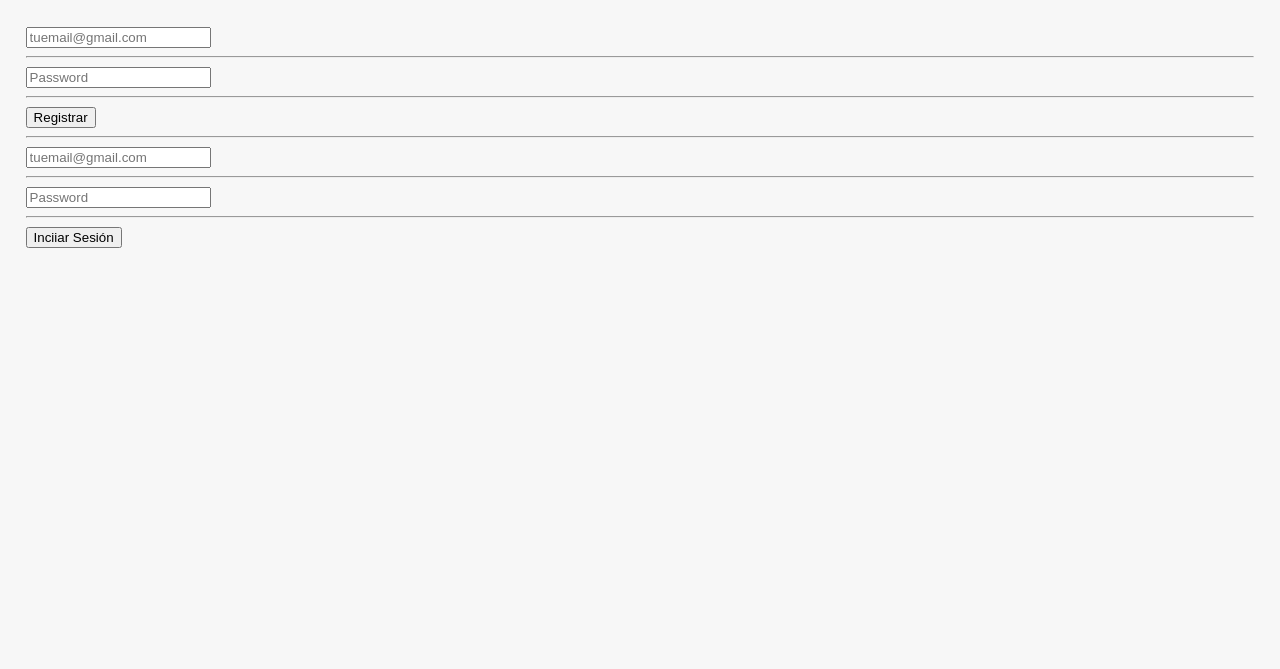
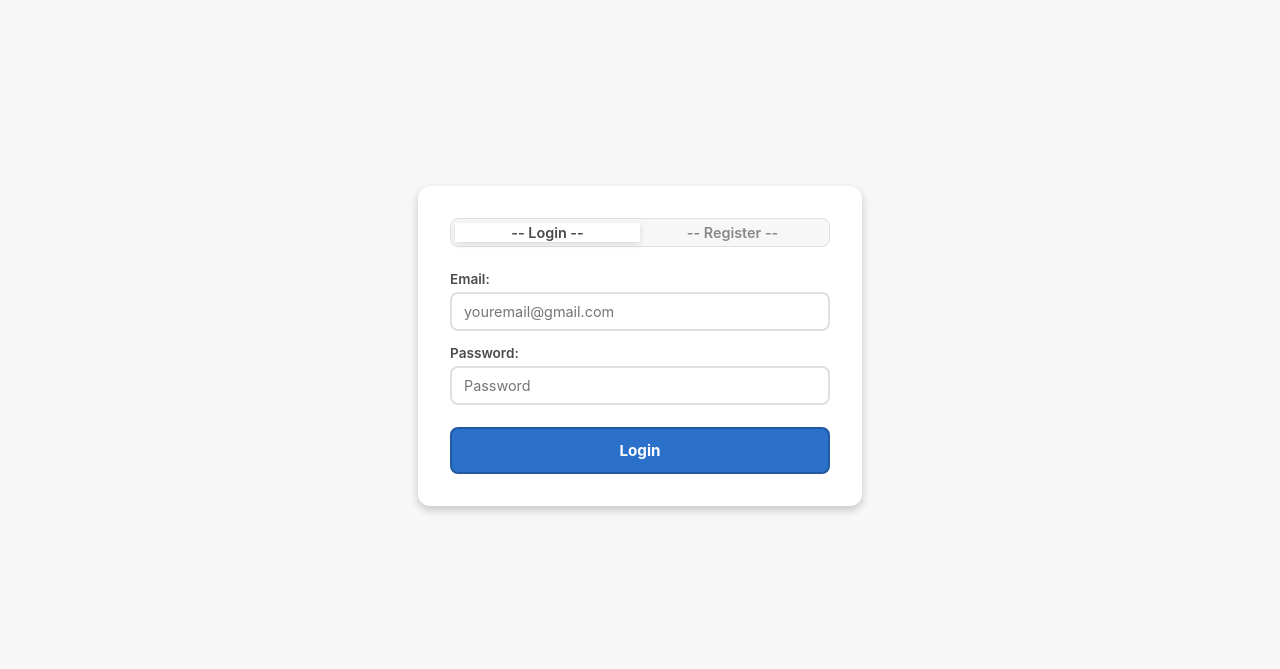
Before and after one commit to kiki2010/wsMonitoringSystem, a plain HTML site: page docs/userform.html in a window 1280 px wide. Drawn offline with Linux system fonts and the light colour scheme; no server answers.

Commit message:
Improved style of the userform

```diff
--- /dev/null
+++ b/docs/css/userform.css
@@ -0,0 +1,118 @@
+.auth-container {
+    display: flex;
+    align-items: center;
+    justify-content: center;
+    min-height: 80vh;
+}
+
+.auth-card {
+    background: #FFFFFF;
+    border-radius: 12px;
+    padding: 2rem;
+    box-shadow: 0 4px 8px rgba(0,0,0,0.2);
+    width: 100%;
+    max-width: 380px;
+}
+
+.auth-tabs {
+    display: grid;
+    grid-template-columns: 1fr 1fr;
+    background: #F7F7F7;
+    border-radius: 8px;
+    padding: 4px;
+    margin-bottom: 1.5rem;
+    border: 1px solid #E0E0E0;
+}
+
+.auth-tab {
+    background: transparent;
+    border: none;
+    color: #888;
+    font-family: 'Inter', sans-serif;
+    font-size: 0.9rem;
+    font-weight: 600;
+    cursor: pointer;
+    transition: background-color 0.2s, color 0.2s;
+}
+
+.auth-tab.active {
+    background-color: #FFFFFF;
+    color: #4B4B4B;
+    box-shadow: 0 2px 6px rgba(0,0,0,0.12);
+}
+
+.form-panel {display: none;}
+.form-panel.active {display: block;}
+
+.form-group {
+    margin-bottom: 14px;
+}
+
+.form-group label {
+    display: block;
+    font-size: 0.85rem;
+    font-weight: 600;
+    margin-bottom: 5px;
+    color: #4B4B4B;
+}
+
+.form-group input {
+    width: 100%;
+    border: 2px solid #E0E0E0;
+    border-radius: 8px;
+    color: #4B4B4B;
+    font-family: 'Inter', sans-serif;
+    font-size: 0.9rem;
+    padding: 9px 12px;
+    outline: none;
+    transition: border-color 0.2s;
+    box-sizing: border-box;
+}
+
+.form-group input:focus { border-color: #2b70c9;}
+
+.btn-submit {
+    width: 100%;
+    background-color: #2b70c9;
+    color: #FFFFFF;
+    border: 2px solid #225aa1;
+    padding: 12px;
+    border-radius: 8px;
+    cursor: pointer;
+    font-family: 'Inter', sans-serif;
+    font-weight: bold;
+    font-size: 0.95rem;
+    margin-top: 8px;
+    transition: background-color 0.2s, transform 0.2s;
+}
+
+.btn-submit:hover {
+    background-color: #225aa1; transform: translateY(-2px);
+}
+
+.btn-submit:disabled {
+    opacity: 0.5;
+    cursor: not-allowed;
+    transform: none;
+}
+
+.message {
+    margin-top: 10px;
+    padding: 8px 12px;
+    border-radius: 8px;
+    font-size: 0.82rem;
+    display: none;
+}
+
+.message.error {
+    background: #fff0f0;
+    border: 1px solid #ff4b4b;
+    color: #cc0000;
+    display: block;
+}
+.message.success {
+    background: #f0fff4;
+    border: 1px solid #58cc02;
+    color: #2d7a00;
+    display: block;
+}
--- a/docs/js/auth.js
+++ b/docs/js/auth.js
@@ -12,6 +12,40 @@ const firebaseConfig = {
 firebase.initializeApp(firebaseConfig);
 const auth = firebase.auth();
 
+//If auth state changed go to dashboard
+auth.onAuthStateChanged(user => {
+    if (user) window.location.href = 'dashboard.html';
+});
+
+//Tab change (Login / Register)
+function switchTab(tab) {
+    document.getElementById('panelLogin').classList.toggle('active', tab === 'login');
+    document.getElementById('tabLogin').classList.toggle('active', tab === 'login');
+    document.getElementById('panelRegister').classList.toggle('active', tab === 'register');
+    document.getElementById('tabRegister').classList.toggle('active', tab === 'register');
+}
+
+//Msg and error managing
+function showMsg(id, text, type) {
+    const el = document.getElementById(id);
+    el.textContent = text;
+    el.className = 'message ' + type;
+}
+
+function firebaseError(code) {
+    const map = {
+        'auth/email-already-in-use': 'This email is already on use.',
+        'auth/invalid-email': 'Invalid email.',
+        'auth/weak-password': 'The password must be at least 6 characters long.',
+        'auth/user-not-found': 'There is no account with that email.',
+        'auth/wrong-password': 'Wrong password.',
+        'auth/too-many-requests': 'Too many attempts. Try later.',
+    };
+
+    return map[code] || 'An error occurred. Please try again.';
+}
+
+
 //Register a new User
 const registerForm = document.getElementById('registerForm');
 
@@ -20,13 +54,20 @@ registerForm.addEventListener('submit', (e) => {
 
     const email = document.getElementById('regEmail').value;
     const password = document.getElementById('regPassword').value;
+    const btn = registerForm.querySelector('.btn-submit');
+
+    btn.disabled = true;
+    btn.textContent = 'Loading...';
 
     auth.createUserWithEmailAndPassword(email, password)
         .then(userCredential => {
-            console.log('Usuario Registrado', userCredential.user);
+            console.log('User register', userCredential.user);
         })
         .catch(error => {
             console.error('Error:', error.message);
+            showMsg('registerMsg', firebaseError(error.code), 'error');
+            btn.disabled = false;
+            btn.textContent = 'Register';
         });
 });
 
@@ -39,6 +80,10 @@ if (loginForm) {
 
         const email = document.getElementById('loginEmail').value;
         const password = document.getElementById('loginPassword').value;
+        const btn = loginForm.querySelector('.btn-submit');
+
+        btn.disabled = true;
+        btn.textContent = 'Loading...';
 
         auth.signInWithEmailAndPassword(email, password)
             .then(() => {
@@ -46,6 +91,9 @@ if (loginForm) {
             })
             .catch(error => {
                 console.error('Error:', error.message);
+                showMsg('loginMsg', firebaseError(error.code), 'error');
+                btn.disabled = false;
+                btn.textContent = 'Login';
             });
     });
 }
--- a/docs/userform.html
+++ b/docs/userform.html
@@ -3,30 +3,68 @@
 <head>
     <meta charset="UTF-8">
     <meta name="viewport" content="width=device-width, initial-scale=1.0">
-    <title>Document</title>
+    <title>MultiRisk Dashboard - Access</title>
 
     <link rel="stylesheet" href="css/style.css">
+    <link rel="stylesheet" href="css/userform.css">
 </head>
 <body>
-    <form id="registerForm">
-        <input type="email" id="regEmail" placeholder="tuemail@gmail.com" required />
-        <hr>
-        <input type="password" id="regPassword" placeholder="Password" required />
-        <hr>
-        <button type="submit">Registrar</button>
-    </form>
+    <div class="auth-container">
+       <div class="auth-card">
+            <!--Login for selection login or register-->
+            <div class="auth-tabs">
+                <button class="auth-tab active" id="tabLogin" onclick="switchTab('login')">
+                    -- Login --
+                </button>
+                <button class="auth-tab" id="tabRegister" onclick="switchTab('register')">
+                    -- Register --
+                </button>
+            </div>
 
-    <hr>
+            <!--Login-->
+            <div class="form-panel active" id="panelLogin">
+                <form id="loginForm">
+                    <div class="form-group">
+                        <label> Email: </label>
+                        <input type="email" id="loginEmail" placeholder="youremail@gmail.com" required>
+                    </div>
 
-    <form id="loginForm">
-        <input type="email" id="loginEmail" placeholder="tuemail@gmail.com" required>
-        <hr>
-        <input type="password" id="loginPassword" placeholder="Password" required />
-        <hr>
-        <button type="submit">Inciiar Sesión</button>
-    </form>
+                    <div class="form-group">
+                        <label> Password: </label>
+                        <input type="password" id="loginPassword" placeholder="Password" required />
+                    </div>
+
+                    <button class="btn-submit" type="submit">Login</button>
+
+                    <div class="message" id="loginMsg"></div>
+                </form>
+            </div>
+
+            <!--Register-->
+            <div class="form-panel" id="panelRegister">
+                <form id="registerForm">
+                    <div class="form-group">
+                        <label> Email: </label>
+                        <input type="email" id="regEmail" placeholder="youremail@gmail.com" required />
+                    </div>
+
+                    <div class="form-group">
+                        <label> Password: </label>
+                        <input type="password" id="regPassword" placeholder="Password" required />
+                    </div>
+
+                    <button class="btn-submit" type="submit">Register</button>
+
+                    <div class="message" id="registerMsg"></div>
+                </form>
+            </div>
+
+       </div>
+    </div>
 </body>
+
 <script src="https://www.gstatic.com/firebasejs/9.23.0/firebase-app-compat.js"></script>
 <script src="https://www.gstatic.com/firebasejs/9.23.0/firebase-auth-compat.js"></script>
 <script src="js/auth.js"></script>
+
 </html>
```
